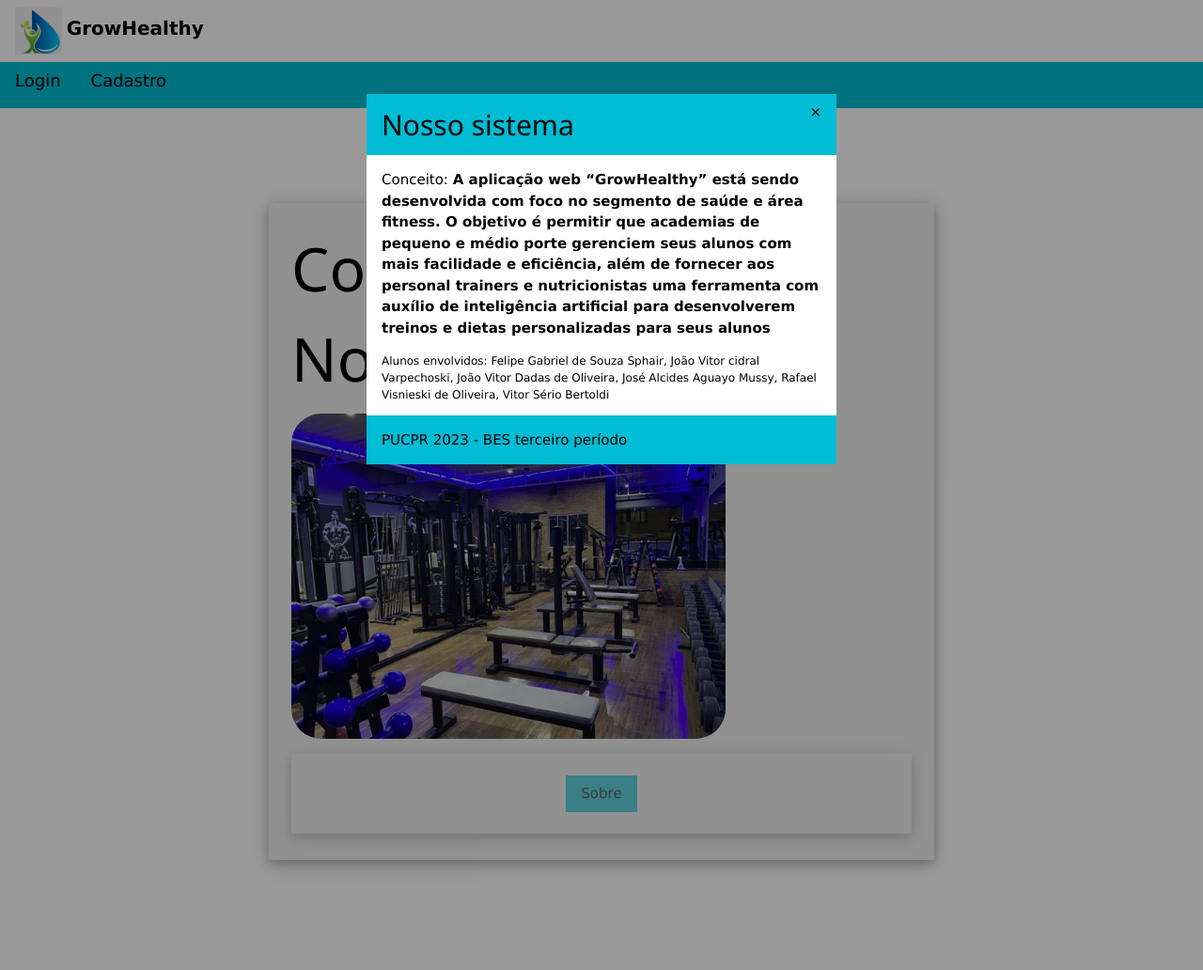
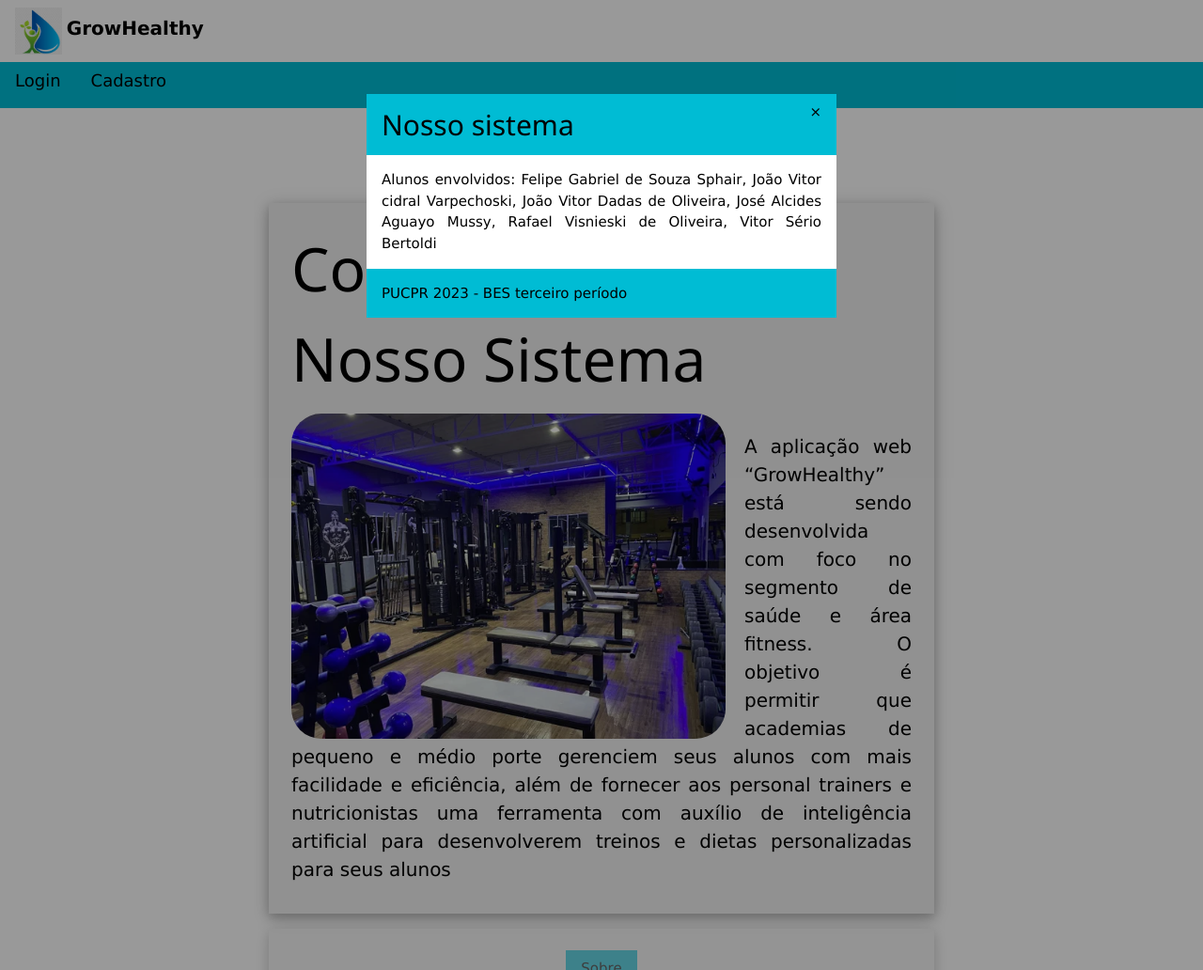
Before and after one commit to Josemussy/GrowHealthy, a PHP site: page / in a window 1280 px wide, after a click on "Sobre". Shown: the whole page at 94% size. Run offline with PHP 8.4, Linux system fonts and the light colour scheme.

Commit message:
textos personal/nutri

```diff
--- a/repaginado/geral/rodape.php
+++ b/repaginado/geral/rodape.php
@@ -8,11 +8,8 @@
             <h2>Nosso sistema</h2>
         </header>
         <div class="w3-container">
-            <p>Conceito: <b>A aplicação web “GrowHealthy” está sendo desenvolvida com foco no segmento de saúde e área
-            fitness. O objetivo é permitir que academias de pequeno e médio porte gerenciem seus alunos com mais
-            facilidade e eficiência, além de fornecer aos personal trainers e nutricionistas uma ferramenta com auxílio
-            de inteligência artificial para desenvolverem treinos e dietas personalizadas para seus alunos</b></p>
-            <p class="w3-small">Alunos envolvidos: Felipe Gabriel de Souza Sphair, João Vitor cidral Varpechoski, João Vitor Dadas de Oliveira, José Alcides Aguayo Mussy, Rafael Visnieski de Oliveira, Vitor Sério Bertoldi</p>
+            <p style="text-align: justify;">Alunos envolvidos: Felipe Gabriel de Souza Sphair, João Vitor cidral Varpechoski, João Vitor Dadas de Oliveira, José Alcides Aguayo Mussy, Rafael Visnieski de Oliveira, Vitor Sério Bertoldi</p>
+
         </div>
         <footer class="w3-container w3-cyan ">
             <p>PUCPR 2023 - BES terceiro período</p>
--- a/repaginado/index.php
+++ b/repaginado/index.php
@@ -18,7 +18,7 @@
             if (isset($_SESSION['tipo'])) {                                  // Se existe usuário logado, verifica o tipo
                 if ($_SESSION['tipo'] == 'aluno'){
                     $url = 'location: /repaginado/aluno.php';
-                    header($url);                                         	  // Vai para a página inicial de Administrador
+                    header($url);                                         	  // Vai para a página inicial de Aluno
                     exit();
                 }elseif ($_SESSION['tipo'] == 'personal'){
                     $url = 'location: /repaginado/personal/perfilPersonal.php';
@@ -66,8 +66,12 @@
 		<div class="w3-main w3-container" style="margin-left:270px;margin-top:200px;margin-right:270px;">
             <div class="w3-panel w3-padding-large w3-card-4 w3-light-grey" >
                 <h1 class="w3-jumbo">Como Funciona o Nosso Sistema</h1>
-                <img src="imagens/fit1.png" class="w3-round-xxlarge" width="70%" style="max-width:500px">
-
+                <div style="overflow:auto">
+                <img src="imagens/fit1.png" class="w3-round-xxlarge" width="70%" style="max-width:500px; float:left; margin-right:20px;">
+                <p style="font-size: 20px; text-align:justify;">A aplicação web “GrowHealthy” está sendo desenvolvida com foco no segmento de saúde e área fitness. O objetivo é permitir que academias de pequeno e médio porte gerenciem seus alunos com mais facilidade e eficiência, além de fornecer aos personal trainers e nutricionistas uma ferramenta com auxílio de inteligência artificial para desenvolverem treinos e dietas personalizadas para seus alunos</p>
+                </div>
+                <div style="clear:both;"></div>
+            </div>
                 <!-- Login Fail Modal -->
                 <!-- -->
                 <?php
```
Also changed, not shown: repaginado/nutricionista/perfilNutricionista.php (+10 -7 lines), repaginado/personal/perfilPersonal.php (+11 -6 lines), repaginado/Imagens/nutri.png (added).
